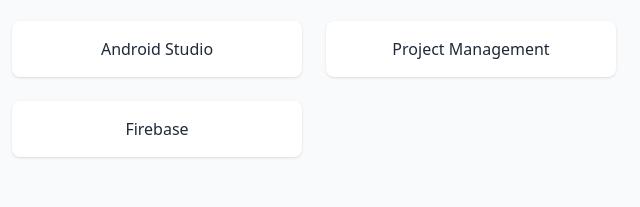
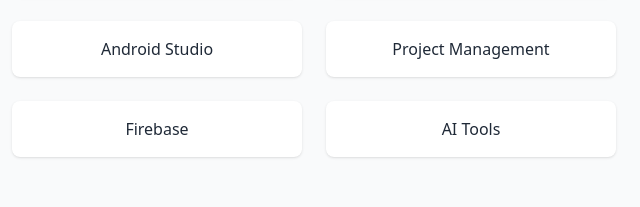
Before and after one commit to rushikeshpawar9421/Rushi-s_Portfolio, a plain HTML site: page index.html in a window 1280 px wide. Shown: the part 1271-1478 px from the top of the page, 640-1280 px from the left. Drawn offline with nearby package versions, Linux system fonts and the light colour scheme.

Commit message:
Update index.html
Changes in index2

```diff
--- a/index.html
+++ b/index.html
@@ -87,6 +87,7 @@
                 <div class="p-4 bg-white dark:bg-gray-700 shadow rounded-lg pulse-skill" data-aos="flip-left" data-aos-delay="900">Project Handling</div>
                 <div class="p-4 bg-white dark:bg-gray-700 shadow rounded-lg pulse-skill" data-aos="flip-left" data-aos-delay="1000">Leadership & TeamWork</div>
                 <div class="p-4 bg-white dark:bg-gray-700 shadow rounded-lg pulse-skill" data-aos="flip-left" data-aos-delay="1100">Firebase</div>
+                 <div class="p-4 bg-white dark:bg-gray-700 shadow rounded-lg pulse-skill" data-aos="flip-left" data-aos-delay="1200">AI Tools</div>
             </div>
         </div>
     </section>
```
